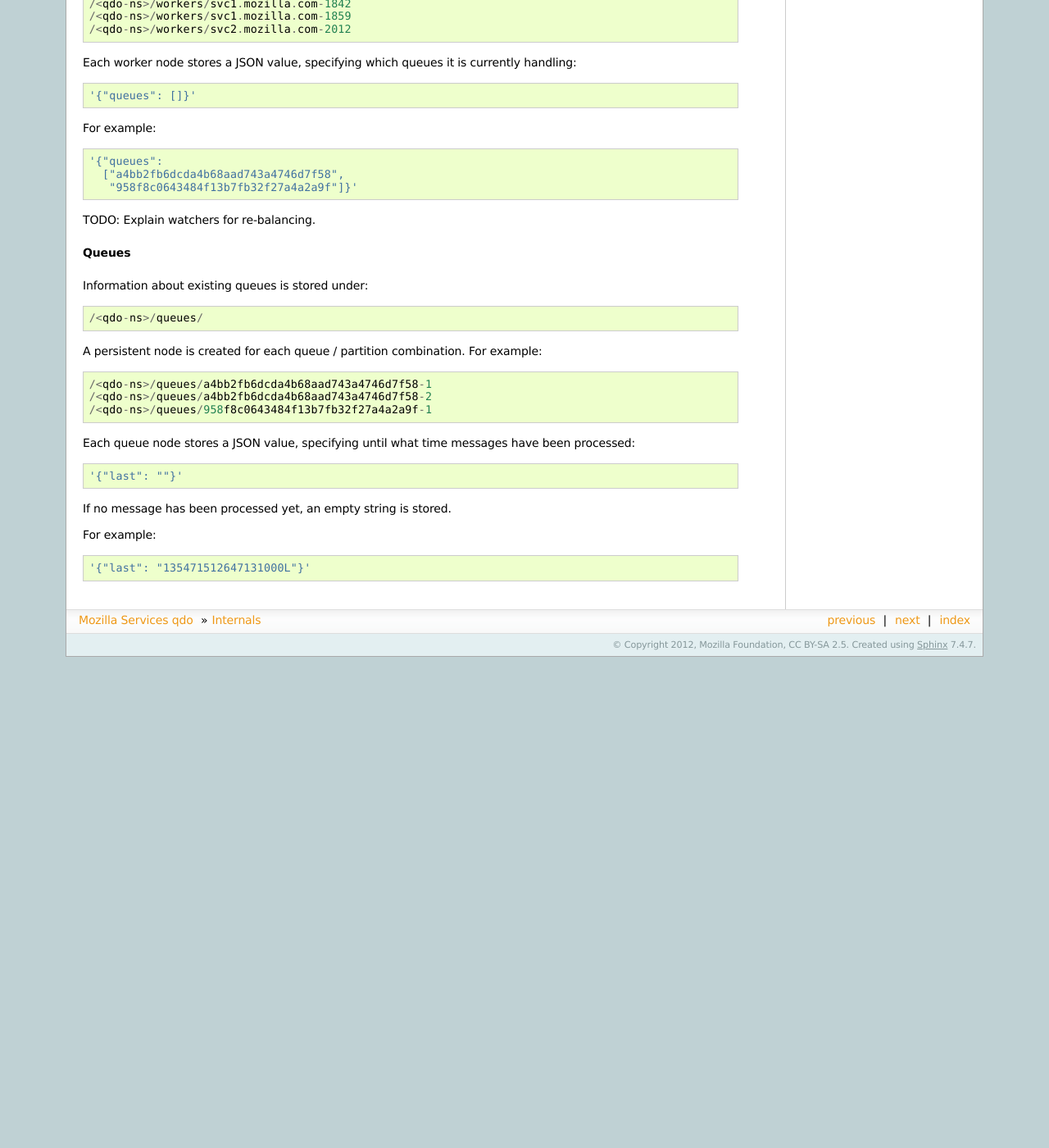
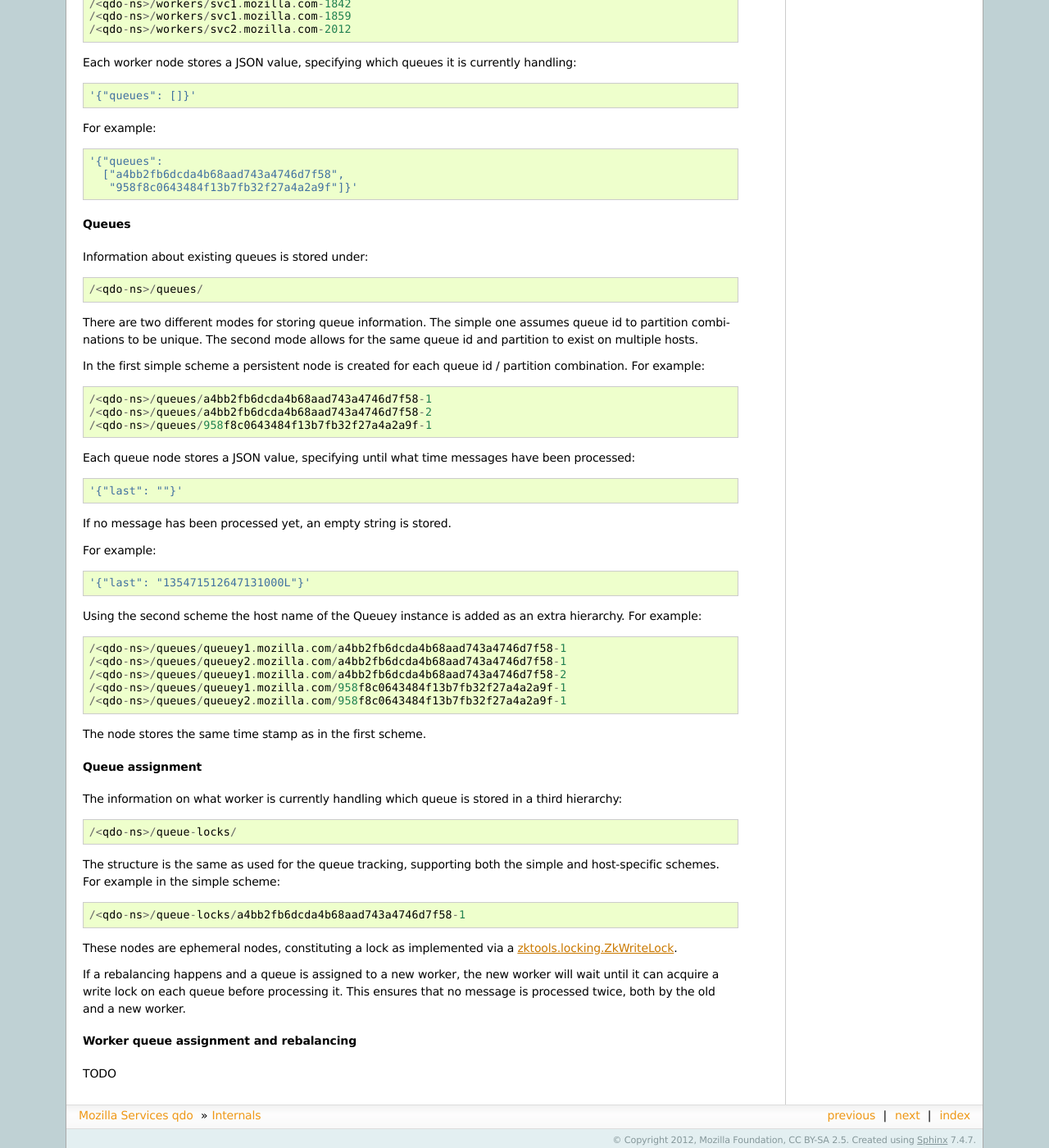
Before and after one commit to mozilla-services/qdo, a Sphinx documentation site: the page built from docs/internals.rst, in a window 1280 px wide and 1400 px high, scrolled down 662 px. Shown: the whole window at 82% size. Built offline with Sphinx 7.4.7, drawn with Linux system fonts in a browser that asks for light colours; before the commit the page ends 1463 px from its top, so only the background shows below that; some of the changed text lies outside the part shown.

Commit message:
Expand zk data schema, include concept of queuey hostname specific queues

```diff
--- a/docs/internals.rst
+++ b/docs/internals.rst
@@ -61,8 +61,6 @@ For example:
       ["a4bb2fb6dcda4b68aad743a4746d7f58",
        "958f8c0643484f13b7fb32f27a4a2a9f"]}'
 
-TODO: Explain watchers for re-balancing.
-
 Queues
 ++++++
 
@@ -70,8 +68,12 @@ Information about existing queues is stored under::
 
     /<qdo-ns>/queues/
 
-A persistent node is created for each queue / partition combination. For
-example::
+There are two different modes for storing queue information. The simple one
+assumes queue id to partition combinations to be unique. The second mode allows
+for the same queue id and partition to exist on multiple hosts.
+
+In the first simple scheme a persistent node is created for each queue id /
+partition combination. For example::
 
     /<qdo-ns>/queues/a4bb2fb6dcda4b68aad743a4746d7f58-1
     /<qdo-ns>/queues/a4bb2fb6dcda4b68aad743a4746d7f58-2
@@ -91,3 +93,40 @@ For example:
 .. code-block:: javascript
 
     '{"last": "135471512647131000L"}'
+
+Using the second scheme the host name of the Queuey instance is added as an
+extra hierarchy. For example::
+
+/<qdo-ns>/queues/queuey1.mozilla.com/a4bb2fb6dcda4b68aad743a4746d7f58-1
+/<qdo-ns>/queues/queuey2.mozilla.com/a4bb2fb6dcda4b68aad743a4746d7f58-1
+/<qdo-ns>/queues/queuey1.mozilla.com/a4bb2fb6dcda4b68aad743a4746d7f58-2
+/<qdo-ns>/queues/queuey1.mozilla.com/958f8c0643484f13b7fb32f27a4a2a9f-1
+/<qdo-ns>/queues/queuey2.mozilla.com/958f8c0643484f13b7fb32f27a4a2a9f-1
+
+The node stores the same time stamp as in the first scheme.
+
+Queue assignment
+++++++++++++++++
+
+The information on what worker is currently handling which queue is stored in
+a third hierarchy::
+
+    /<qdo-ns>/queue-locks/
+
+The structure is the same as used for the queue tracking, supporting both the
+simple and host-specific schemes. For example in the simple scheme::
+
+    /<qdo-ns>/queue-locks/a4bb2fb6dcda4b68aad743a4746d7f58-1
+
+These nodes are ephemeral nodes, constituting a lock as implemented via a
+`zktools.locking.ZkWriteLock <http://zktools.readthedocs.org/en/latest/api/locking.html>`_.
+
+If a rebalancing happens and a queue is assigned to a new worker, the new worker
+will wait until it can acquire a write lock on each queue before processing it.
+This ensures that no message is processed twice, both by the old and a new
+worker.
+
+Worker queue assignment and rebalancing
++++++++++++++++++++++++++++++++++++++++
+
+TODO
```
